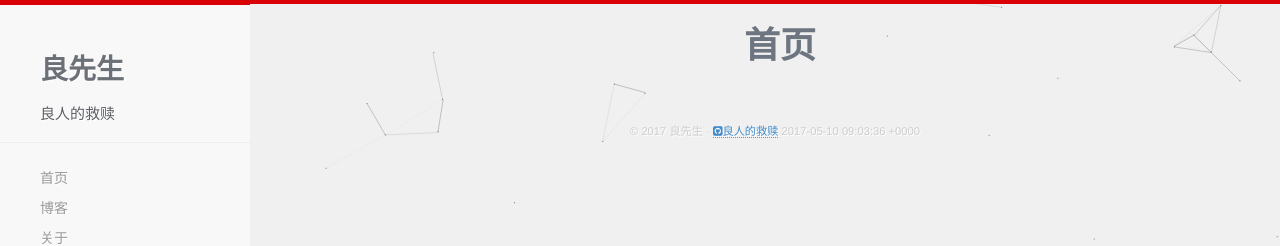
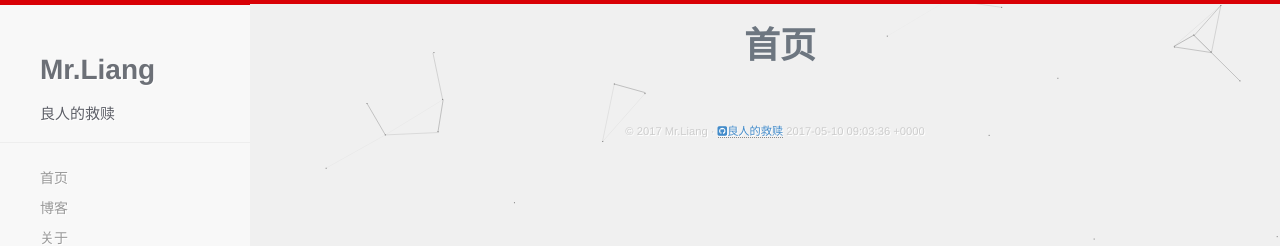
Before and after one commit to liangrengongzuoshi/liangzai.pub, a Jekyll site: the page built from index.html, in a window 1280 px wide. Shown: the top 246 px of the page. Built offline with Jekyll 4.4.1, drawn with Linux system fonts in a browser that asks for light colours; nearby versions of some CDN libraries; Markdown is read by kramdown in place of the engine named in the settings.

Commit message:
Mr.Liang

```diff
--- a/_config.yml
+++ b/_config.yml
@@ -1,4 +1,4 @@
-name: 良先生
+name: Mr.Liang
 author: liangren.com
 #baseurl: /liangren.com
 description: 良人的救赎
```
